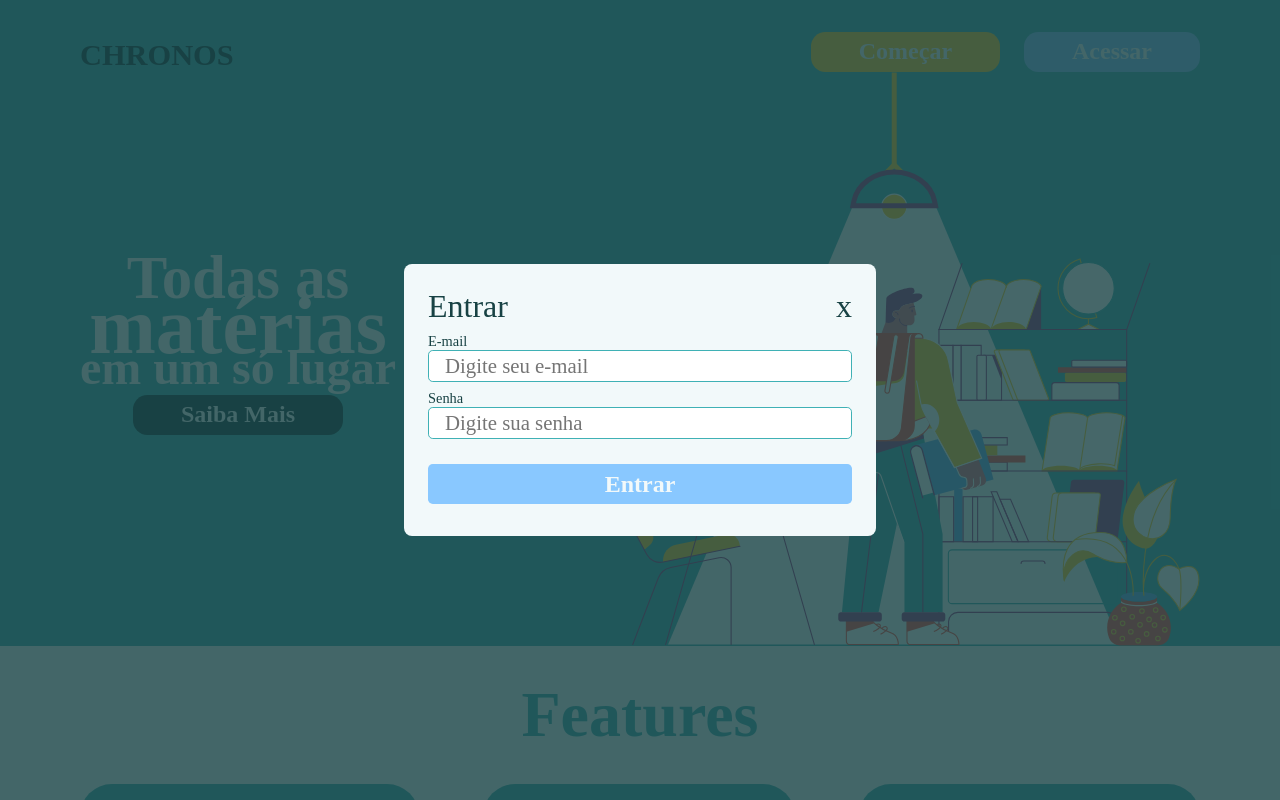
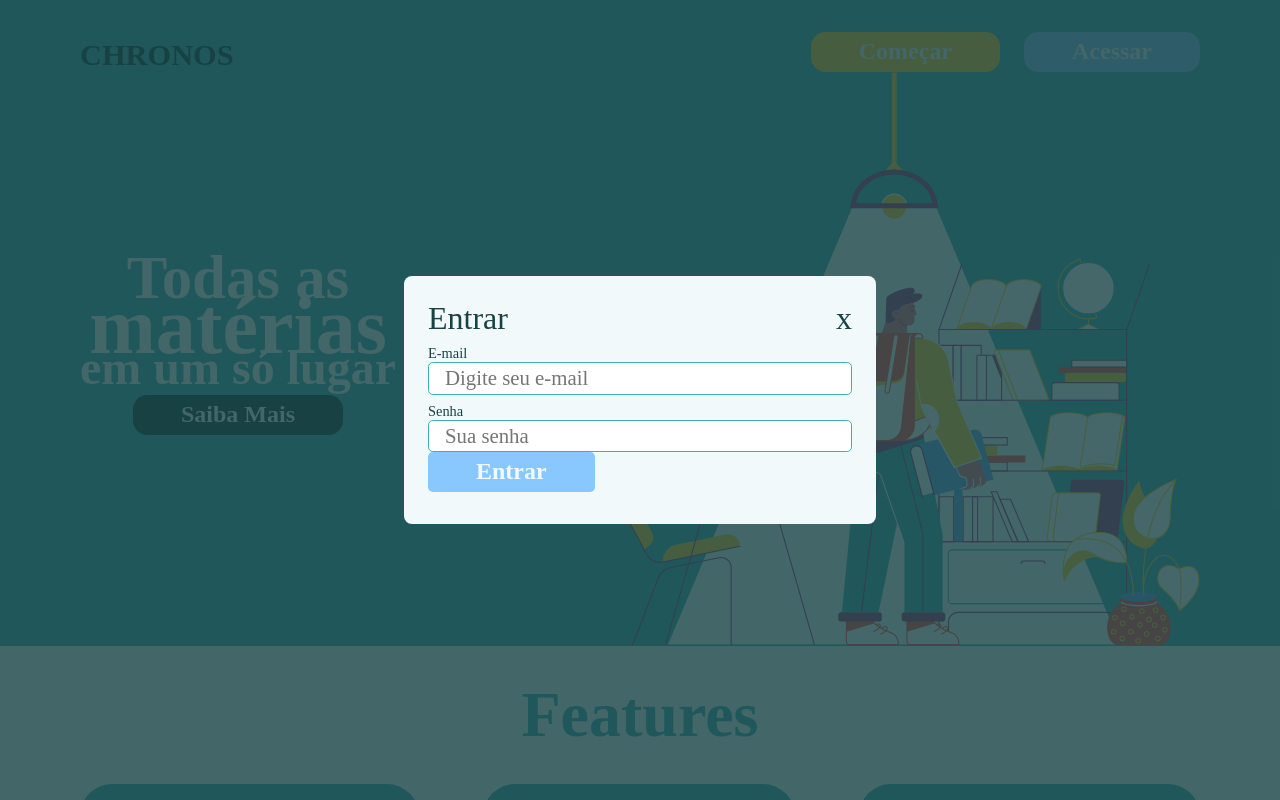
Before and after one commit to ProExpertREQ/Chronos, a React app: page / in a window 1280 px wide. Both pictures are taken after a click on the button "Acessar". Shown: the top 800 px of the page. Built offline with nearby package versions, Linux system fonts and the light colour scheme; a web font is replaced by a local one.

Commit message:
:arrow_up: Update LoginDialog

```diff
--- a/src/logged_out/LoginDialog/index.js
+++ b/src/logged_out/LoginDialog/index.js
@@ -1,30 +1,44 @@
 import React from 'react';
 import PropTypes from 'prop-types';
+import { Formik, Form } from 'formik';
+import * as Yup from 'yup';
 
+import TextInput from '../components/TextInput';
 import Modal from '../Modal';
 import Button from './styles';
 
 const LoginDialog = ({ onClose = () => {} }) => (
   <Modal title="Entrar" id="modal" onClose={onClose}>
-    <label htmlFor="email">E-mail</label>
-    <input
-      type="text"
+    <Formik
+      initialValues={{
+        email: '',
+        password: '',
+        acceptedTerms: false, // added for our checkbox
+        jobType: '', // added for our select
+      }}
+      onSubmit={(values, { setSubmitting }) => {
+        setSubmitting(false);
+      }}
+    >
+      <Form>
+        <TextInput
+          label="E-mail"
+          type="email"
           name="email"
           id="email"
           placeholder="Digite seu e-mail"
           autoComplete="off"
         />
-
-    <label htmlFor="password">Senha</label>
-    <input
+        <TextInput
+          label="Senha"
           type="password"
           name="password"
           id="password"
-      placeholder="Digite sua senha"
+          placeholder="Sua senha"
         />
-
-    <label id="button-label">|</label>
-    <Button id="login">Entrar</Button>
+        <Button type="submit">Entrar</Button>
+      </Form>
+    </Formik>
   </Modal>
 );
 
```
Lines whose indentation alone changed are shown as unchanged.
